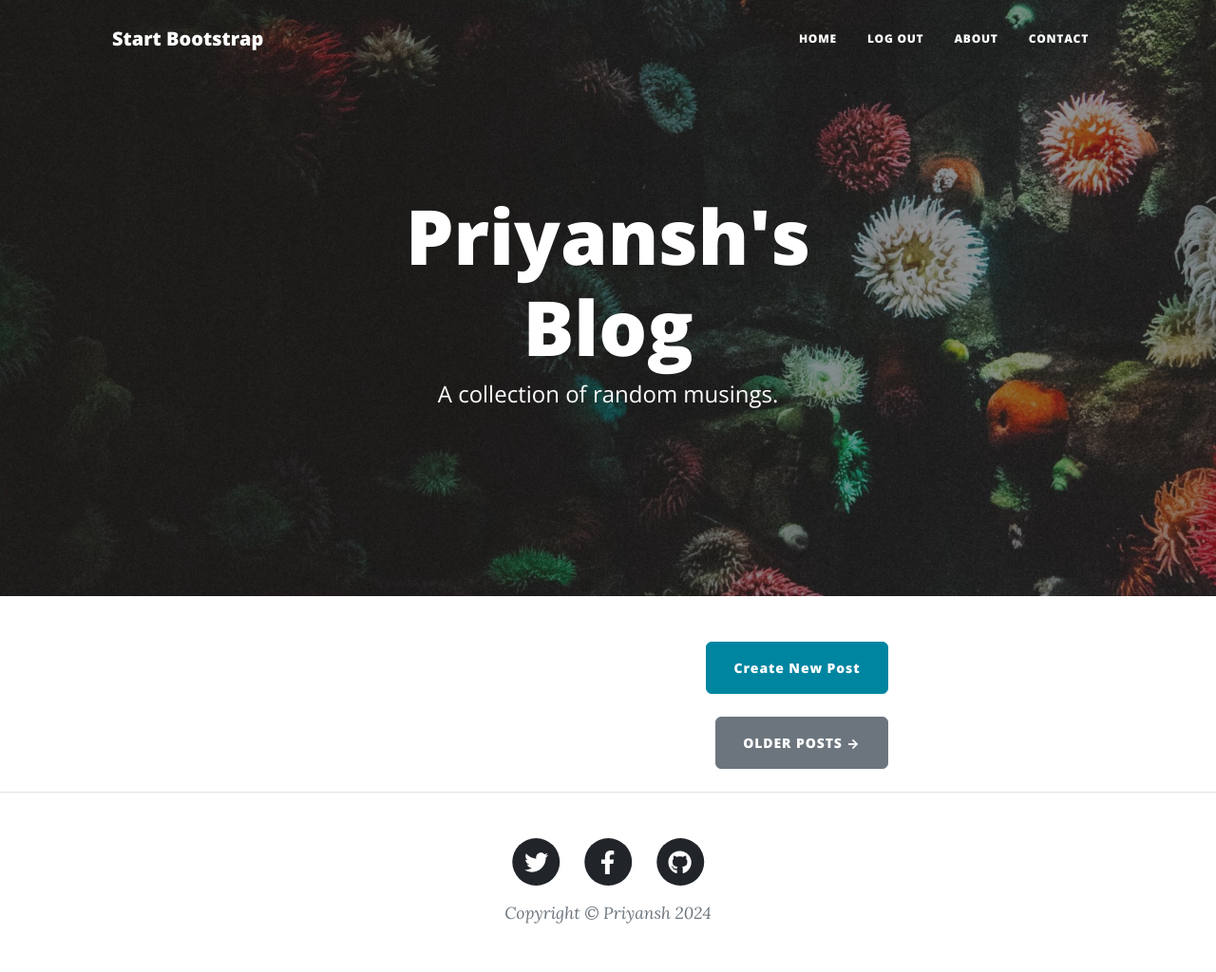
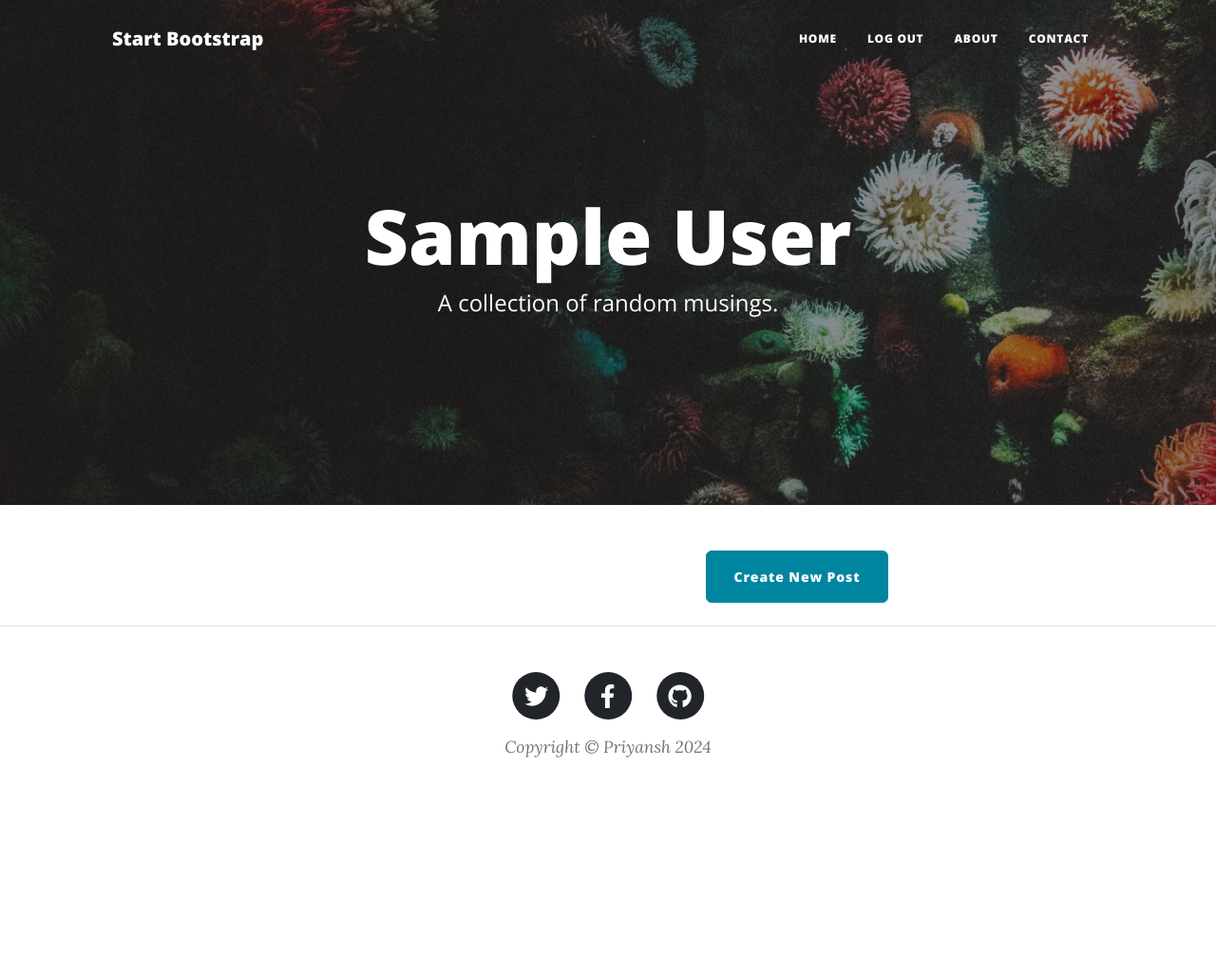
Before and after one commit to Priyansh-the-coder/My-Blog-wwebsite, a Flask app: page / in a window 1280 px wide. Shown: the whole page at 95% size. After the commit the page ends 798 px from the top, so only its background shows below. Run offline with Flask 3, Linux system fonts and the light colour scheme; the visitor is signed in with stand-in values (Sample User, id 1); some libraries are stand-ins or nearby versions.

Commit message:
show current user name and removed older post button
Instead of printing a static name 'Priyansh blog',i updated the code to print the current user name and removed the older posts button as it was of no use.

```diff
--- a/templates/index.html
+++ b/templates/index.html
@@ -9,7 +9,11 @@
     <div class="row gx-4 gx-lg-5 justify-content-center">
       <div class="col-md-10 col-lg-8 col-xl-7">
         <div class="site-heading">
-          <h1>Priyansh's Blog</h1>
+          {% if current_user.id == 1: %}
+          <h1>{{current_user.name}}</h1>
+          {%else:%}
+          <h1>Welcome to this website</h1>
+          {%endif%}
           <span class="subheading">A collection of random musings.</span>
         </div>
       </div>
@@ -55,9 +59,7 @@
       {% endif %}
 
       <!-- Pager-->
-      <div class="d-flex justify-content-end mb-4">
-        <a class="btn btn-secondary text-uppercase" href="#!">Older Posts →</a>
-      </div>
+
     </div>
   </div>
 </div>
```
